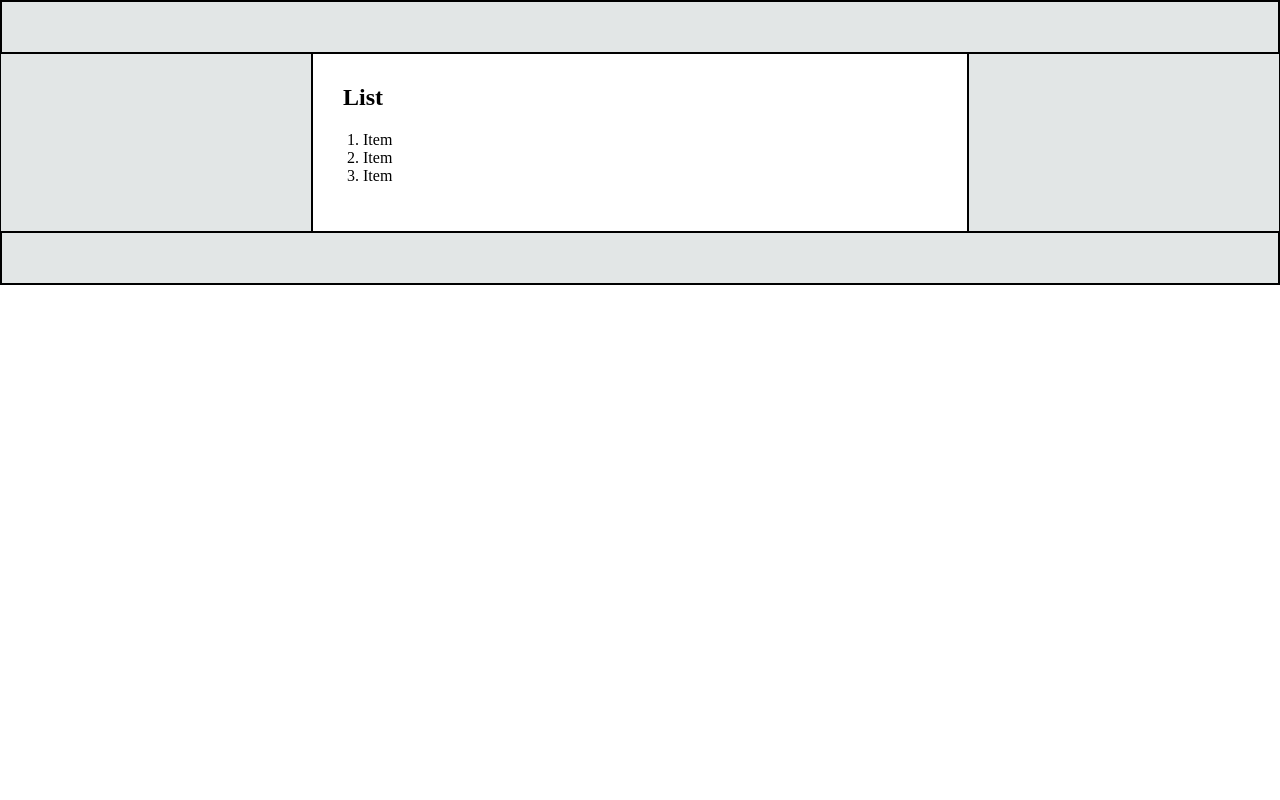
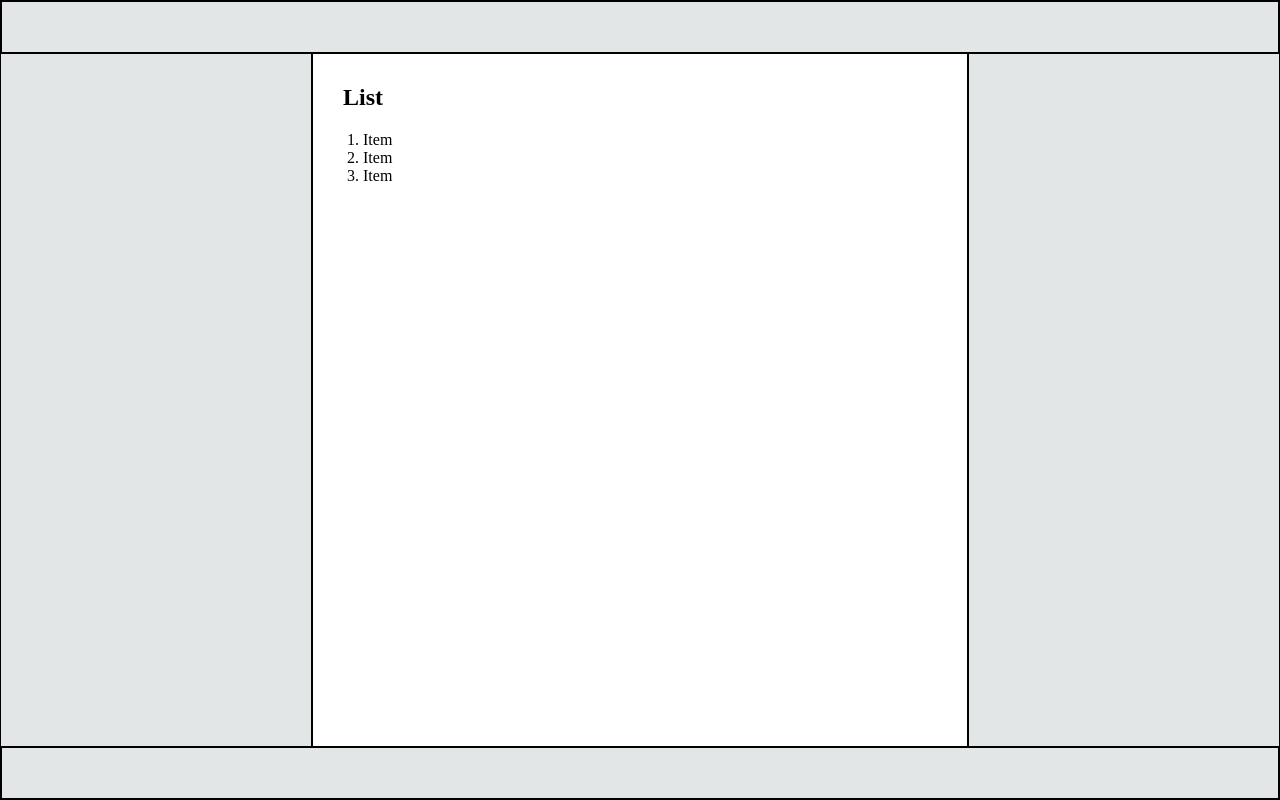
Before and after one commit to maksnetrebskyy/SkyCamp-SkySoft.tech, a plain HTML site: page Lesson1/index.html in a window 1280 px wide. Drawn offline with Linux system fonts and the light colour scheme.

Commit message:
Update style.css

```diff
--- a/Lesson1/style/style.css
+++ b/Lesson1/style/style.css
@@ -14,6 +14,7 @@ header {
     width: 100%;
     border-collapse: separate;
     border-spacing: 0;
+    height: calc(100% - 106px);
 }
 
 .content {
```
